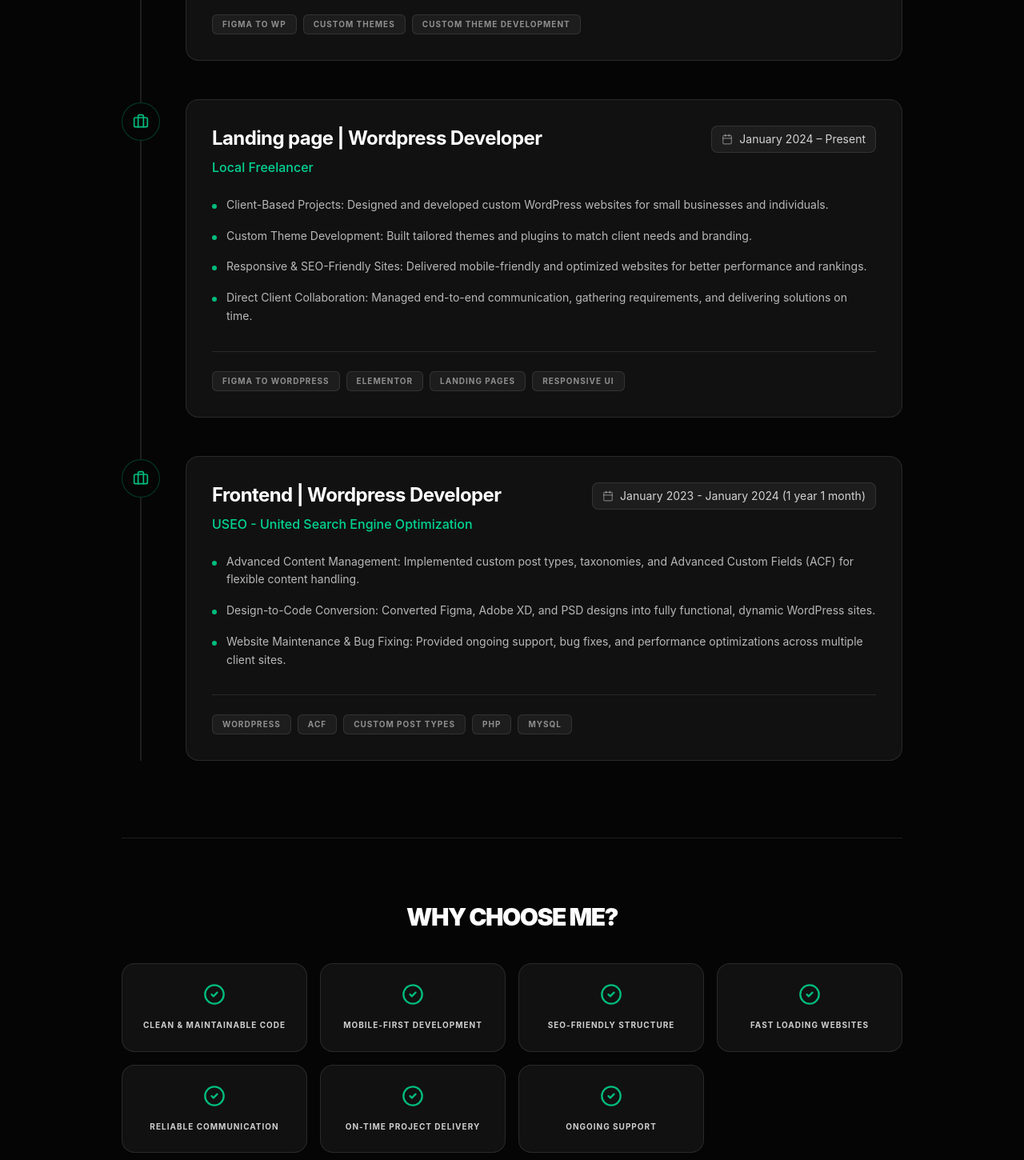
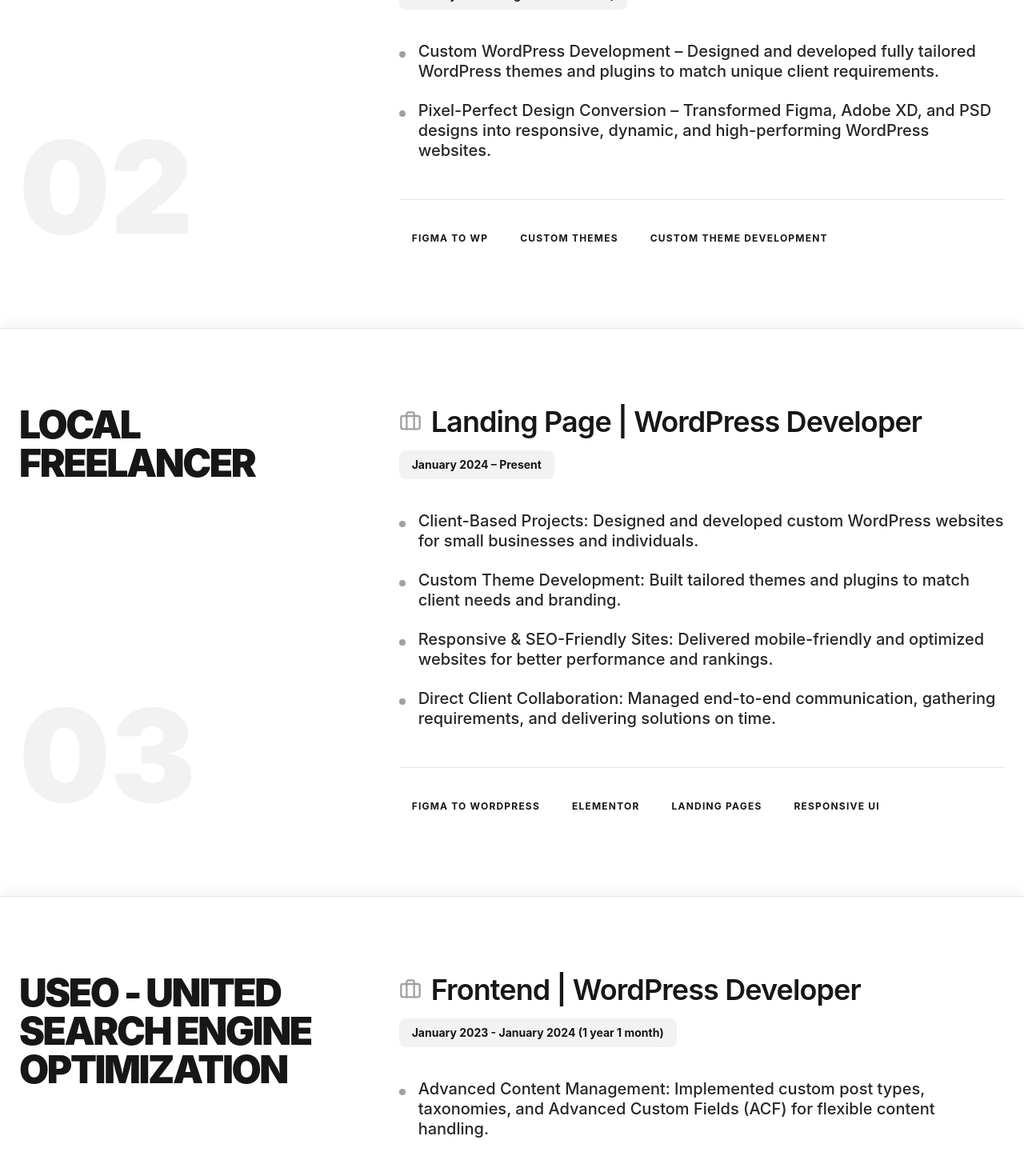
Before and after one commit to mfarden/mfardeen-azam, a React (Vite) app: page / in a window 1280 px wide. Shown: the part 4120-5570 px from the top of the page at 80% size. Built offline with nearby package versions, Linux system fonts and the light colour scheme.

Commit message:
section style change

```diff
--- a/src/components/Contact.tsx
+++ b/src/components/Contact.tsx
@@ -176,7 +176,7 @@ export function Contact() {
                   <textarea required name="message" value={formData.message} onChange={handleChange} rows={4} className="w-full bg-[#050505] border border-white/10 rounded-lg px-4 py-3 text-white focus:outline-none focus:ring-1 focus:ring-emerald-500 transition-all resize-none font-mono text-sm" placeholder="Tell me about your project..."></textarea>
                 </div>
 
-                <button type="submit" disabled={isSubmitting} className=" inline-flex items-center justify-center px-6 py-3 border border-emerald-500/30 bg-emerald-500/10 text-emerald-400 font-bold uppercase text-[11px] tracking-[0.2em] hover:bg-emerald-500/20 hover:border-emerald-500/50 transition-all w-full sm:w-auto gap-2 disabled:cursor-not-allowed">
+                <button type="submit" disabled={isSubmitting} className=" inline-flex items-center justify-center px-6 py-3 border border-emerald-500/30 bg-emerald-500/10 text-emerald-400 font-bold uppercase text-[11px] tracking-[0.2em] hover:bg-emerald-500/20 hover:border-emerald-500/50 transition-all w-full sm:w-auto gap-2ino disabled:cursor-not-allowed">
                   {isSubmitting ? 'Sending...' : 'Start Your Project'}
                 </button>
              </form>
--- a/src/components/Experience.tsx
+++ b/src/components/Experience.tsx
@@ -1,13 +1,11 @@
 import { motion } from 'motion/react';
 import { EXPERIENCE, WHY_CHOOSE_ME } from '../data';
-import { CheckCircle2, Briefcase, FileText, Calendar } from 'lucide-react';
+import { CheckCircle2, Briefcase, FileText } from 'lucide-react';
 
 export function ExperienceSection() {
   return (
-    <section className="py-24 bg-[#050505] border-t border-white/10">
-      <div className="max-w-5xl mx-auto px-6">
-
-        {/* Header */}
+    <section id="experience" className="relative w-full bg-neutral-50 dark:bg-[#050505]">
+      {/* Header section (non-sticky) */}
      <div className="mb-16 text-center">
           <div className="inline-flex items-center gap-2 px-3 py-1.5 rounded-full border border-emerald-500/20 bg-emerald-500/10 text-emerald-400 text-xs font-bold uppercase tracking-widest mb-6">
             <FileText size={14} /> Work History
@@ -18,72 +16,70 @@ export function ExperienceSection() {
           </p>
         </div>
 
-        {/* Timeline */}
-        <div className="relative">
-          {/* Main vertical line */}
-          <div className="absolute left-[23px] top-12 bottom-0 w-[2px] bg-white/10"></div>
 
+      {/* Sticky sections container */}
+      <div className="relative w-full">
         {EXPERIENCE.map((exp, index) => (
-            <motion.div
+          <div
             key={index}
-              initial={{ opacity: 0, y: 20 }}
-              whileInView={{ opacity: 1, y: 0 }}
-              viewport={{ once: true }}
-              className="relative flex flex-row gap-6 md:gap-8 mb-12 last:mb-0"
+            className="sticky top-[72px] min-h-[70vh] flex flex-col justify-center border-t border-neutral-200 dark:border-white/10 bg-white dark:bg-[#0a0a0a] px-6 py-16 md:py-24 shadow-[0_-5px_15px_rgba(0,0,0,0.05)] overflow-hidden"
           >
-              {/* Icon */}
-              <div className="relative z-10 w-12 h-12 shrink-0 rounded-full border border-emerald-500/30 bg-[#050505] flex items-center justify-center text-emerald-500 mt-1">
-                <Briefcase size={20} />
+            <div className="max-w-7xl mx-auto w-full flex flex-col lg:flex-row gap-8 lg:gap-16">
+
+              {/* Left Column: Title & HUGE number */}
+              <div className="lg:w-1/3 shrink-0 flex flex-col justify-between">
+                <div>
+                  <h3 className="text-4xl md:text-5xl font-black text-neutral-900 dark:text-white tracking-tighter uppercase leading-none break-words">
+                    {exp.company}
+                  </h3>
                 </div>
-
-              {/* Card */}
-              <div className="flex-1 bg-white/5 border border-white/10 rounded-2xl p-6 md:p-8 hover:border-emerald-500/30 transition-colors">
-                <div className="flex flex-col md:flex-row md:items-start justify-between gap-4 mb-6">
-                  <div>
-                    {index === 0 && (
-                      <div className="inline-flex items-center gap-2 px-3 py-1 rounded-full border border-emerald-500/20 bg-emerald-500/10 text-[10px] uppercase font-bold tracking-widest text-emerald-400 mb-4">
-                        <span className="w-1.5 h-1.5 rounded-full bg-emerald-500 animate-pulse"></span>
-                        Current Role
-                      </div>
-                    )}
-                    <h3 className="text-2xl font-bold text-white mb-2 tracking-tight">{exp.role}</h3>
-                    <div className="text-emerald-400 font-medium">{exp.company}</div>
-                  </div>
-
-                  <div className="flex flex-col items-start md:items-end shrink-0">
-                    <div className="inline-flex items-center gap-2 px-3 py-1.5 border border-white/10 bg-white/5 rounded-lg text-white/80 text-sm mb-1">
-                      <Calendar size={14} className="text-white/40" />
-                      {exp.period}
-                    </div>
+                <div className="text-8xl md:text-[10rem] font-black leading-none text-black/5 dark:text-white/5 mt-4 lg:mt-16">
+                  {String(index + 1).padStart(2, '0')}
                 </div>
               </div>
 
-                <ul className="space-y-4">
+              {/* Middle/Right Column: Role Details */}
+              <div className="lg:w-2/3 flex flex-col justify-center">
+                <div className="flex items-center gap-3 mb-4">
+                  <Briefcase size={28} className="text-neutral-900 dark:text-white opacity-40 shrink-0" />
+                  <h4 className="text-3xl lg:text-4xl font-semibold text-neutral-900 dark:text-white tracking-tight">
+                    {exp.role}
+                  </h4>
+                </div>
+
+                <div className="inline-block px-4 py-2 bg-black/5 dark:bg-white/10 rounded-lg text-neutral-900 dark:text-white text-sm font-mono font-bold mb-10 w-fit">
+                  {exp.period}
+                </div>
+
+                <ul className="space-y-6">
                   {exp.achievements.map((ach, i) => (
-                    <li key={i} className="flex items-start gap-3">
-                      <div className="w-1.5 h-1.5 rounded-full bg-emerald-500 mt-2.5 shrink-0"></div>
-                      <span className="text-white/70 text-sm leading-relaxed">{ach}</span>
+                    <li key={i} className="flex items-start gap-4 text-xl lg:text-1xl text-neutral-800 dark:text-white/90 leading-tight font-medium">
+                      <div className="w-2 h-2 rounded-full bg-neutral-400 dark:bg-white/30 mt-3 shrink-0" />
+                      <span>{ach}</span>
                     </li>
                   ))}
                 </ul>
 
-                {/* Tech Tags */}
-                <div className="flex flex-wrap gap-2 mt-8 border-t border-white/10 pt-6">
+                <div className="flex flex-wrap gap-2 mt-12 pt-8 border-t border-black/10 dark:border-white/10">
                   {exp.technologies?.map(tech => (
-                    <span key={tech} className="px-3 py-1 border border-white/10 bg-white/5 rounded-md text-[10px] uppercase tracking-widest text-white/50 font-bold">
+                    <span key={tech} className="px-4 py-2 bg-white/50 dark:bg-black/20 rounded-full text-xs font-bold tracking-widest text-neutral-900 dark:text-white/80 uppercase">
                       {tech}
                     </span>
                   ))}
                 </div>
               </div>
-            </motion.div>
+
+            </div>
+          </div>
         ))}
       </div>
 
-        {/* Why Choose Me section repositioned to the bottom */}
-        <div className="mt-24 pt-20 border-t border-white/10">
-          <h2 className="text-3xl font-black mb-10 text-white tracking-tighter  uppercase text-center">Why Choose Me?</h2>
-          <div className="grid sm:grid-cols-2 md:grid-cols-3 lg:grid-cols-4 gap-4">
+      {/* Why Choose Me section repositioned below the cards */}
+      <div className="max-w-7xl mx-auto px-6 py-24">
+        <h2 className="text-3xl md:text-4xl font-black mb-12 text-neutral-900 dark:text-white tracking-tighter  uppercase text-center">
+          Why Choose Me?
+        </h2>
+        <div className="grid grid-cols-2 md:grid-cols-4 lg:grid-cols-7 gap-4">
           {WHY_CHOOSE_ME.map((reason, index) => (
             <motion.div
               key={index}
@@ -91,16 +87,16 @@ export function ExperienceSection() {
               whileInView={{ opacity: 1, y: 0 }}
               viewport={{ once: true }}
               transition={{ delay: index * 0.1 }}
-                className="bg-white/5 p-6 rounded-2xl border border-white/10 flex flex-col items-center text-center space-y-4 hover:border-emerald-500/30 transition-colors"
+              className="bg-neutral-100 dark:bg-white/5 p-4 rounded-xl border border-neutral-200 dark:border-white/10 flex flex-col items-center text-center space-y-3 hover:border-emerald-500/30 transition-colors"
             >
-                <CheckCircle2 className="text-emerald-500 shrink-0" size={28} />
-                <span className="text-[10px] text-white/80 uppercase tracking-widest leading-relaxed font-bold">{reason}</span>
+              <CheckCircle2 className="text-emerald-500 shrink-0" size={24} />
+              <span className="text-[10px] text-neutral-900 dark:text-white/80 uppercase tracking-widest leading-relaxed font-bold">
+                {reason}
+              </span>
             </motion.div>
           ))}
         </div>
       </div>
-
-      </div>
     </section>
   );
 }
--- a/src/data.ts
+++ b/src/data.ts
@@ -116,7 +116,7 @@ export const EXPERIENCE = [
         technologies: [ "Figma to WP", "Custom Theme Development", "WooCommerce","Git"]
   },
   {
-    role: "Wordpress Developer",
+    role: "WordPress Developer",
     company: "Digital Ride",
     period: "January 2025 - Aug 2025 (8 months)",
     achievements: [
@@ -126,7 +126,7 @@ export const EXPERIENCE = [
     technologies: [ "Figma to WP", "Custom Themes", "Custom Theme Development"]
   },
   {
-    role: "Landing page  | Wordpress Developer",
+    role: "Landing Page  | WordPress Developer",
     company: "Local Freelancer",
     period: "January 2024 – Present",
     achievements: [
@@ -138,7 +138,7 @@ export const EXPERIENCE = [
     technologies: ["Figma to WordPress", "Elementor", "Landing pages", "Responsive UI"]
   },
   {
-    role: "Frontend  |  Wordpress Developer ",
+    role: "Frontend  |  WordPress Developer ",
     company: "USEO - United Search Engine Optimization",
     period: "January 2023 - January 2024 (1 year 1 month)",
     achievements: [
```
Lines whose indentation alone changed are shown as unchanged.
